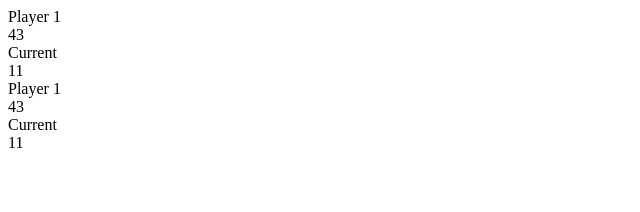
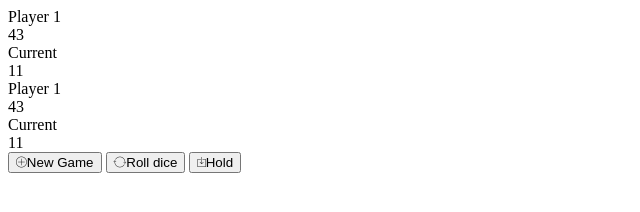
Before and after one commit to flmngwllm/DiceRollGame, a plain HTML site: page index.html in a window 1280 px wide. Shown: the whole page, without its empty margins (0-640 px from the left). Drawn offline with nearby package versions, Linux system fonts and the light colour scheme.

Commit message:
created buttons for new game, rolling dice, and stopping turn

```diff
--- a/index.html
+++ b/index.html
@@ -34,6 +34,13 @@
             </div>
     </div>
 
+     <!--button for starting new game-->
+    <button class="btn-new"><i class="ion-ios-plus-outline"></i>New Game</button>
+     <!--button for rolling dice-->
+    <button class="btn-roll"><i class="ion-ios-loop"></i>Roll dice</button>
+    <!--button for stopping turn-->
+    <button class="btn-hold"><i class="ion-ios-download-outline"></i>Hold</button>
+
     <script src="app.js"></script>
 </body>
 </html>
```
